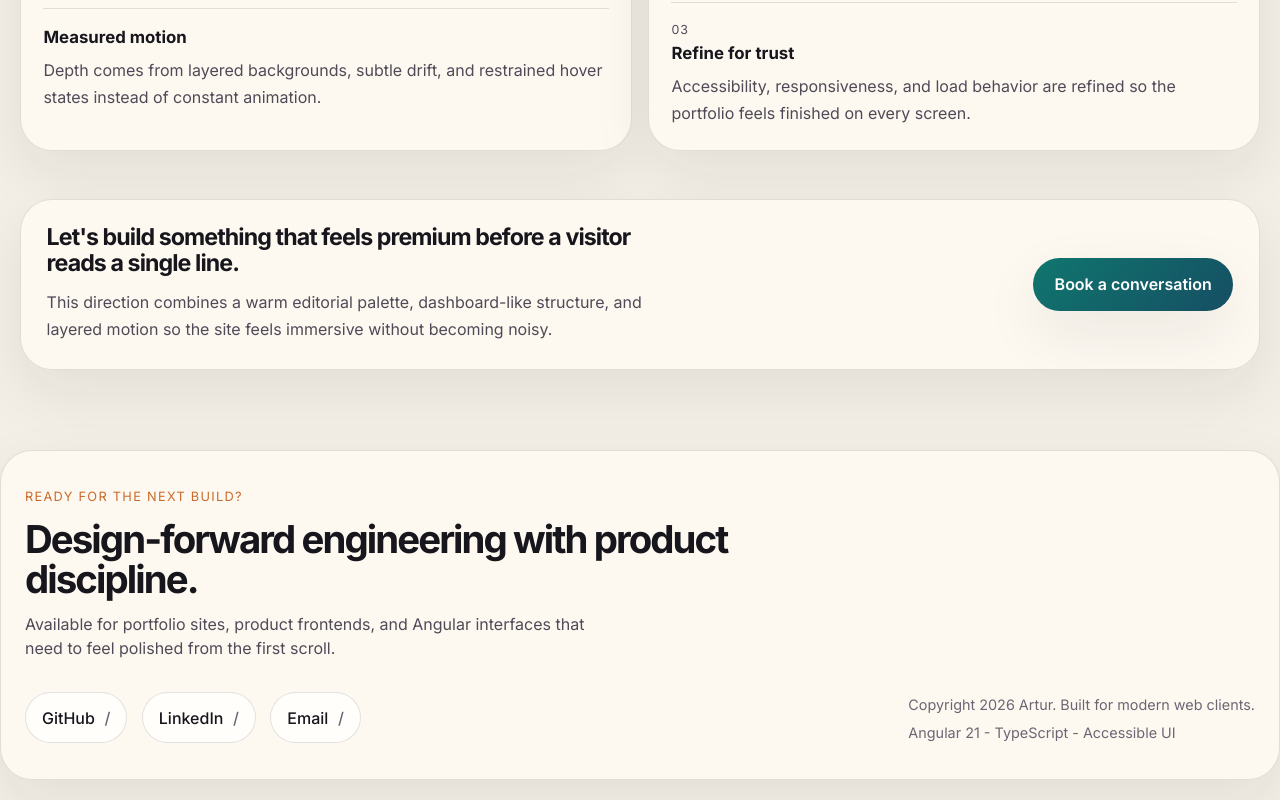
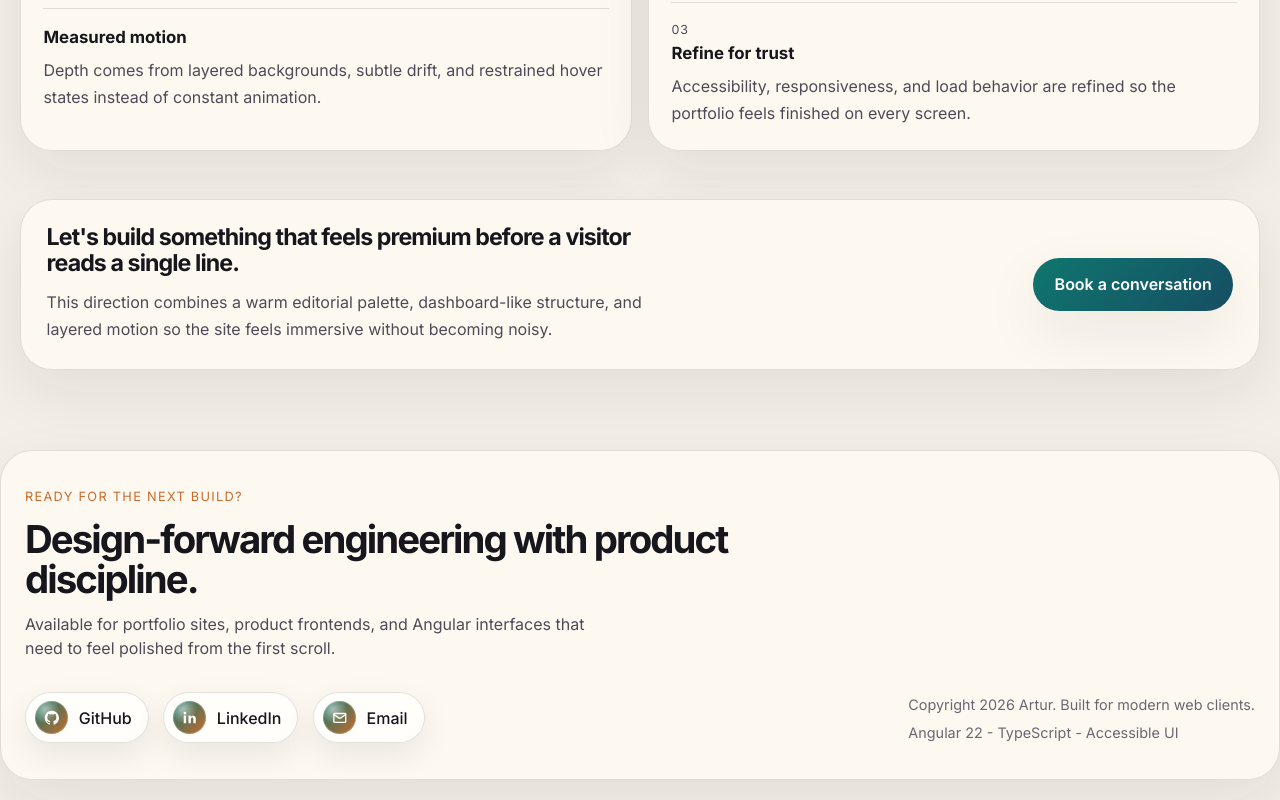
Before and after one commit to Far-Art/artur-portfolio, an Angular app: page / in a window 1280 px wide. Shown: the part 3022-3822 px from the top of the page. Built offline with nearby package versions, Linux system fonts and the light colour scheme.

Commit message:
1.add icon to social links 2.print log when no handler for mailto

```diff
--- a/src/app/components/layout/footer/footer.component.html
+++ b/src/app/components/layout/footer/footer.component.html
@@ -11,15 +11,24 @@
         <div class="footer-content">
             <div class="social-links" role="list">
                 @for (link of socialLinks; track link.platform) {
+                    @let openInNewTab = opensInNewTab(link.url);
                     <a
                         [href]="link.url"
-                        target="_blank"
-                        rel="noopener noreferrer"
+                        [attr.target]="openInNewTab ? '_blank' : null"
+                        [attr.rel]="openInNewTab ? 'noopener noreferrer' : null"
                         [attr.aria-label]="link.platform"
                         class="social-link"
+                        role="listitem"
+                        (click)="onSocialLinkClick(link)"
                     >
+                        <span class="social-icon" aria-hidden="true">
+                            <svg viewBox="0 0 24 24" focusable="false">
+                                @for (path of socialIconPaths(link.icon); track path) {
+                                    <path [attr.d]="path"></path>
+                                }
+                            </svg>
+                        </span>
                         <span class="social-label">{{ link.platform }}</span>
-                        <span class="social-arrow">/</span>
                     </a>
                 }
             </div>
--- a/src/app/components/layout/footer/footer.component.scss
+++ b/src/app/components/layout/footer/footer.component.scss
@@ -53,32 +53,53 @@
 .social-link {
     display: inline-flex;
     align-items: center;
-    gap: 0.6rem;
-    padding: 0.8rem 1rem;
+    gap: 0.65rem;
+    min-height: 3.1rem;
+    padding: 0.5rem 1rem 0.5rem 0.55rem;
     border-radius: 999px;
     border: 1px solid var(--border-color);
-    background: var(--bg-elevated);
+    background:
+        linear-gradient(135deg, color-mix(in srgb, var(--bg-elevated) 88%, white), var(--bg-elevated));
     color: var(--text-primary);
     text-decoration: none;
     font-weight: 500;
+    box-shadow: 0 0.75rem 2rem rgba(0, 0, 0, 0.08);
     transition: transform 0.25s ease,
     border-color 0.25s ease,
-    color 0.25s ease;
+    color 0.25s ease,
+    box-shadow 0.25s ease;
 }
 
 .social-link:hover {
     transform: translateY(-2px);
     border-color: var(--secondary-color);
     color: var(--primary-color);
+    box-shadow: 0 1rem 2.4rem rgba(0, 0, 0, 0.13);
 }
 
-.social-arrow,
-.built-with {
-
+.social-link:focus-visible {
+    outline: 3px solid var(--primary-color-light);
+    outline-offset: 3px;
 }
 
-.social-arrow {
-    color: var(--text-tertiary);
+.social-icon {
+    display: inline-grid;
+    width: 2.1rem;
+    height: 2.1rem;
+    place-items: center;
+    border-radius: 50%;
+    background:
+        radial-gradient(circle at 30% 25%, rgba(255, 255, 255, 0.55), transparent 42%),
+        linear-gradient(135deg, var(--primary-color), var(--secondary-color));
+    color: white;
+    flex: 0 0 auto;
+    box-shadow: inset 0 0 0 1px rgba(255, 255, 255, 0.22);
+}
+
+.social-icon svg {
+    width: 1.1rem;
+    height: 1.1rem;
+    fill: currentColor;
 }
 
 .footer-meta {
--- a/src/app/components/layout/footer/footer.component.ts
+++ b/src/app/components/layout/footer/footer.component.ts
@@ -1,8 +1,22 @@
-import {ChangeDetectionStrategy, Component, inject} from '@angular/core';
+import {DOCUMENT, isPlatformBrowser} from '@angular/common';
+import {ChangeDetectionStrategy, Component, inject, PLATFORM_ID} from '@angular/core';
 import {PanelComponent} from '../../shared/panel/panel.component';
 import {SOCIAL_LINKS} from '../../../data/social.data';
 import {I18nService, TranslationKey} from '../../../services/i18n.service';
+import {SocialIcon, SocialLink} from '../../../models/contact.model';
 
+
+const SOCIAL_ICON_PATHS: Record<SocialIcon, readonly string[]> = {
+    github: [
+        'M12 2.25c-5.39 0-9.75 4.36-9.75 9.75 0 4.31 2.79 7.96 6.67 9.25.49.09.67-.21.67-.47v-1.66c-2.71.59-3.28-1.16-3.28-1.16-.44-1.13-1.08-1.43-1.08-1.43-.88-.6.07-.59.07-.59.98.07 1.49 1 1.49 1 .87 1.49 2.28 1.06 2.84.81.09-.63.34-1.06.62-1.3-2.17-.25-4.45-1.08-4.45-4.82 0-1.07.38-1.94 1-2.62-.1-.25-.43-1.24.1-2.59 0 0 .82-.26 2.68 1a9.32 9.32 0 0 1 4.88 0c1.86-1.26 2.68-1 2.68-1 .53 1.35.2 2.34.1 2.59.63.68 1 1.55 1 2.62 0 3.75-2.28 4.57-4.45 4.81.35.3.66.9.66 1.82v2.7c0 .26.18.57.67.47A9.76 9.76 0 0 0 21.75 12c0-5.39-4.36-9.75-9.75-9.75Z'
+    ],
+    linkedin: [
+        'M6.94 8.98H3.71v10.37h3.23V8.98ZM5.32 7.57a1.87 1.87 0 1 0 0-3.74 1.87 1.87 0 0 0 0 3.74ZM20.29 13.66c0-3.13-1.67-4.58-3.9-4.58-1.8 0-2.61.99-3.06 1.69V8.98h-3.1c.04.97 0 10.37 0 10.37h3.23v-5.79c0-.31.02-.62.11-.84.23-.62.76-1.26 1.66-1.26 1.17 0 1.64.95 1.64 2.34v5.55h3.23v-5.69h.19Z'
+    ],
+    email: [
+        'M4.75 5h14.5A1.75 1.75 0 0 1 21 6.75v10.5A1.75 1.75 0 0 1 19.25 19H4.75A1.75 1.75 0 0 1 3 17.25V6.75A1.75 1.75 0 0 1 4.75 5Zm.16 2 6.17 4.34c.55.39 1.29.39 1.84 0L19.09 7H4.91Zm14.34 2.19-5.47 3.85a3.1 3.1 0 0 1-3.56 0L4.75 9.19v8.06h14.5V9.19Z'
+    ]
+};
 
 @Component({
     selector: 'fa-footer',
@@ -12,11 +26,46 @@ import {I18nService, TranslationKey} from '../../../services/i18n.service';
     styleUrl: './footer.component.scss'
 })
 export class FooterComponent {
-    private readonly i18n = inject(I18nService);
-
     readonly socialLinks = SOCIAL_LINKS;
     readonly currentYear = new Date().getFullYear();
-    readonly angularVersion = '21';
+    readonly angularVersion = '22';
+    private readonly document = inject(DOCUMENT);
+    private readonly i18n = inject(I18nService);
+    private readonly platformId = inject(PLATFORM_ID);
+
+    socialIconPaths(icon: SocialIcon): readonly string[] {
+        return SOCIAL_ICON_PATHS[icon];
+    }
+
+    opensInNewTab(url: string): boolean {
+        return !url.startsWith('mailto:');
+    }
+
+    onSocialLinkClick(link: SocialLink): void {
+        if (!link.url.startsWith('mailto:') || !isPlatformBrowser(this.platformId)) {
+            return;
+        }
+
+        let mailHandlerLikelyOpened = false;
+        const markHandled = (): void => {
+            mailHandlerLikelyOpened = true;
+        };
+
+        window.addEventListener('blur', markHandled, {once: true});
+        this.document.addEventListener('visibilitychange', markHandled, {once: true});
+
+        window.setTimeout(() => {
+            window.removeEventListener('blur', markHandled);
+            this.document.removeEventListener('visibilitychange', markHandled);
+
+            if (!mailHandlerLikelyOpened && this.document.visibilityState === 'visible') {
+                console.warn(
+                    'No mailto handler was detected. Configure a default email app or browser mail handler to open this link.',
+                    link.url
+                );
+            }
+        }, 1000);
+    }
 
     t(key: TranslationKey, params: Record<string, string | number> = {}): string {
         return this.i18n.translate(key, params);
--- a/src/app/models/contact.model.ts
+++ b/src/app/models/contact.model.ts
@@ -5,8 +5,10 @@ export interface ContactForm {
     message: string;
 }
 
+export type SocialIcon = 'github' | 'linkedin' | 'email';
+
 export interface SocialLink {
     platform: string;
     url: string;
-    icon: string;
+    icon: SocialIcon;
 }
```
